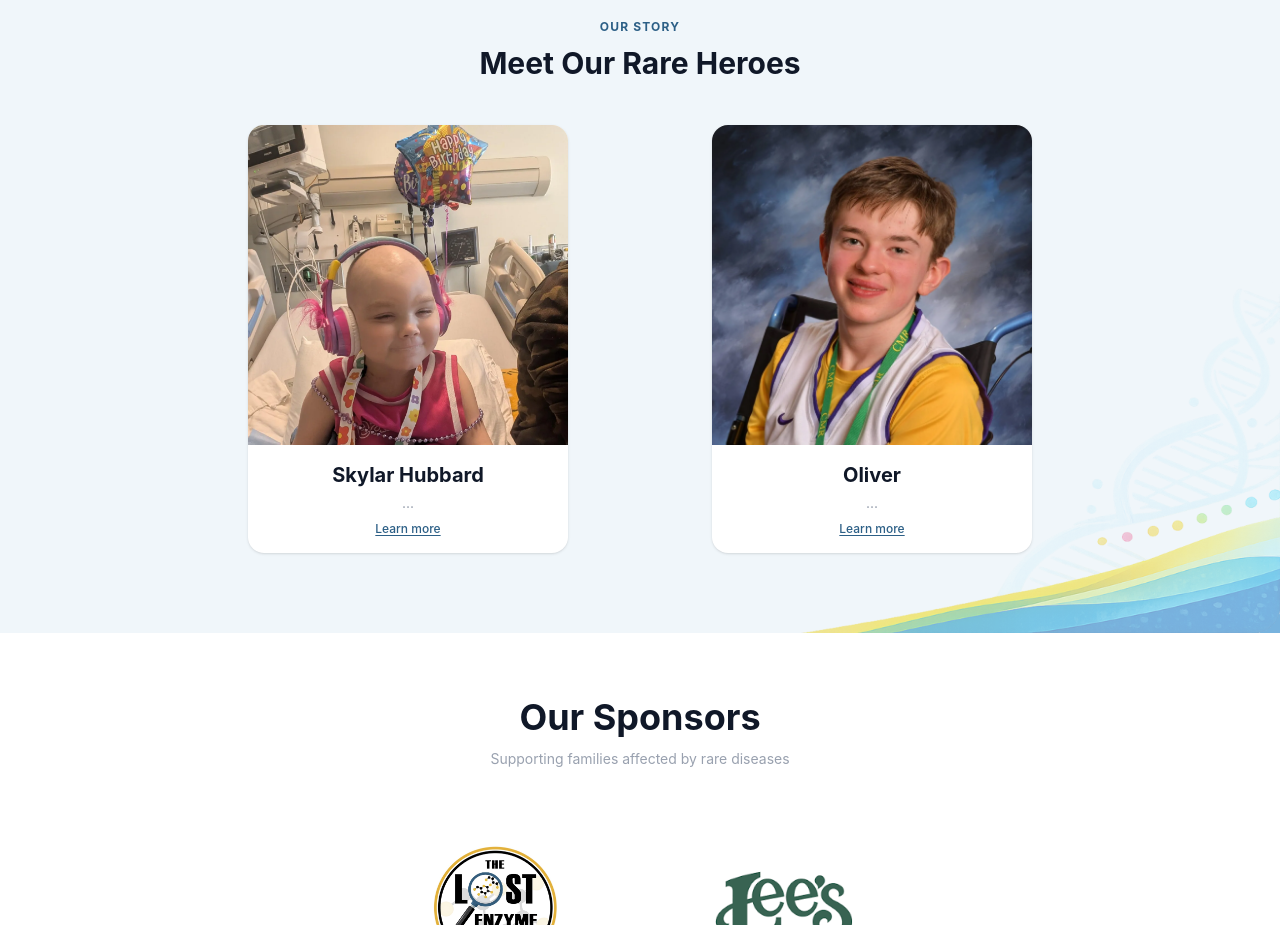
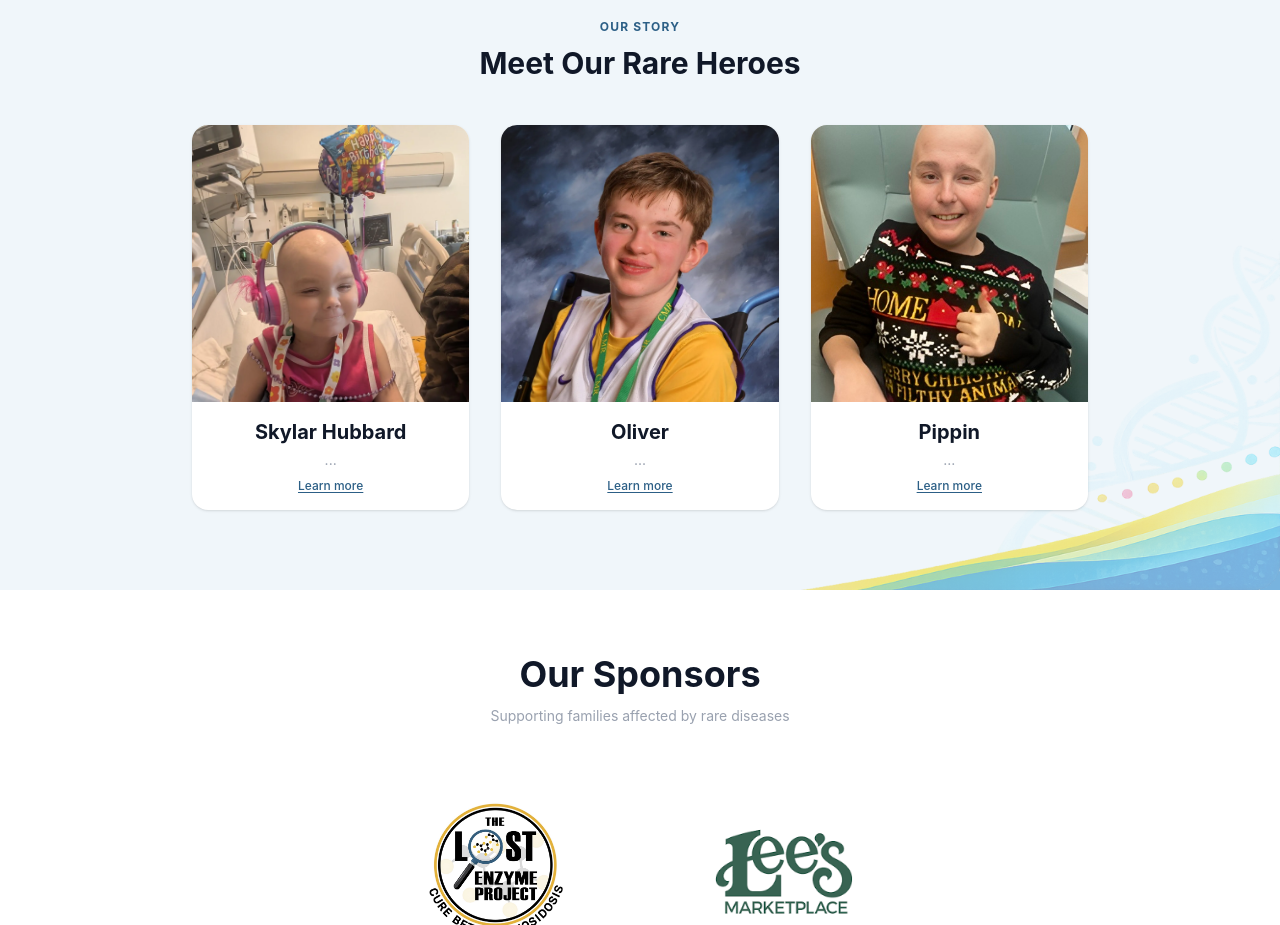
Before and after one commit to inwang123/rarediseaseweb, a React (Vite) app: page / in a window 1280 px wide. Shown: the part 1860-2785 px from the top of the page. Built offline with nearby package versions, Linux system fonts and the light colour scheme.

Commit message:
Add Pippin card to Meet Our Rare Heroes section

```diff
--- a/src/components/Story.jsx
+++ b/src/components/Story.jsx
@@ -10,6 +10,11 @@ const patients = [
     name: "Oliver",
     img: "/Oliver_bio.webp",
     bio: "Oliver was diagnosed with Beta-mannosidosis at the age of 4. He was the first patient diagnosed in the U.S. and underwent an experimental bone marrow transplant at the age of 4, the first in medical history for Beta-mannosidosis. Through research initiated by The Lost Enzyme Project, it was discovered that Oliver has a second rare HSPD1 disorder. Collectively, Oliver's symptoms continue to progress. He is considered blind, experiences chronic pain, has difficulty with swallowing and speech, and has lost his ability to walk. He desperately needs life-saving Beta-mannosidosis and HSPD1 treatment. Despite his challenges, Oliver loves his life. He has a wonderful sense of humor and a kind heart. Oliver works hard, loves travel, basketball, and all things LA Lakers. Most of all, Oliver believes in the possibility of a better future.",
+  },
+  {
+    name: "Pippin",
+    img: "/Pippin_bio.jpg",
+    bio: "Bio coming soon.",
   },
 ];
 
```
Also changed, not shown: public/Pippin_bio.jpg (added).
